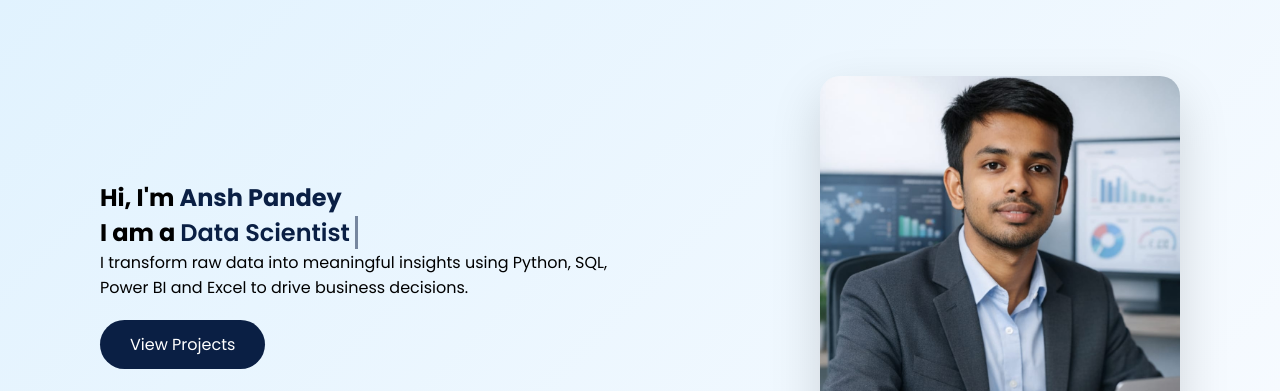
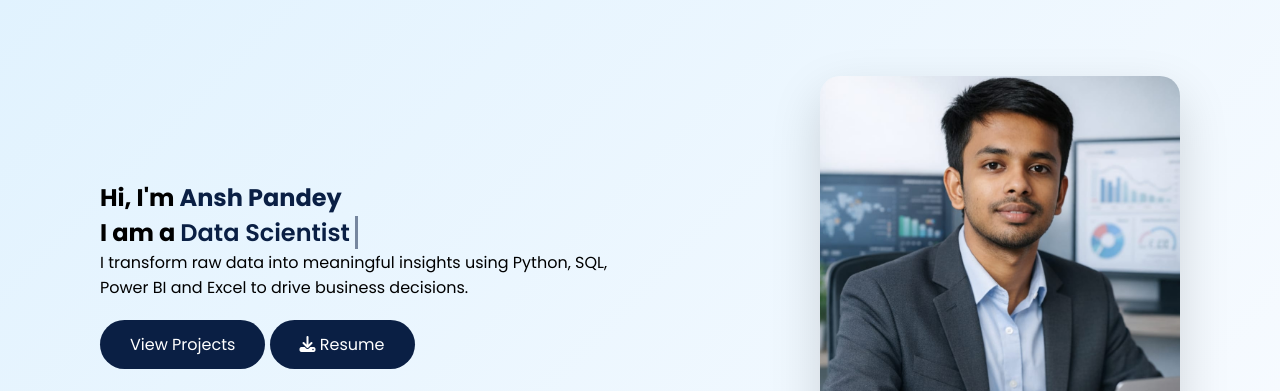
Before and after one commit to Ansh-Pandey71/Data_Analyst-Portfolio, a plain HTML site: page index.html in a window 1280 px wide. Shown: the part 74-465 px from the top of the page. Drawn offline with Linux system fonts and the light colour scheme.

Commit message:
Update index.html

```diff
--- a/index.html
+++ b/index.html
@@ -49,7 +49,13 @@
             <h1>Hi, I'm <span>Ansh Pandey</span></h1>
             <h2>I am a <span class="typing"></span></h2>
             <p>I transform raw data into meaningful insights using Python, SQL, Power BI and Excel to drive business decisions.</p>
-            <a href="#projects" class="btn">View Projects</a>
+            <!-- CHANGE 1: Added Resume download button next to View Projects -->
+            <div class="hero-btns">
+                <a href="#projects" class="btn">View Projects</a>
+                <a href="resume.pdf" class="btn btn-resume" download>
+                    <i class="fas fa-download"></i> Resume
+                </a>
+            </div>
             <div class="social-icons">
                 <a href="https://github.com/ansh-pandey71" target="_blank" rel="noopener noreferrer"><i class="fab fa-github"></i></a>
                 <a href="https://www.linkedin.com/in/ansh-pandey" target="_blank" rel="noopener noreferrer"><i class="fab fa-linkedin"></i></a>
@@ -262,7 +268,7 @@
 
     <div class="projects-container">
 
-        <!-- Project 1 — UPDATE href values with your real GitHub repo links -->
+        <!-- Project 1 -->
         <div class="project-card" data-tilt>
             <div class="card-inner">
                 <div class="card-shine"></div>
@@ -319,7 +325,6 @@
                     <p class="project-desc">Employee attrition analysis with deep EDA, predictive patterns & actionable business insights.</p>
                     <div class="tech-stack">
                         <span class="tech-pill">Excel</span>
-
                     </div>
                     <div class="card-actions">
                         <a href="https://github.com/ansh-pandey71/hr-analytics" target="_blank" rel="noopener noreferrer" class="action-btn action-github">
@@ -347,13 +352,11 @@
                 <div class="project-content">
                     <div class="project-tags">
                         <span class="tag tag-cyan"><i class="fas fa-search"></i>MYSQL</span>
-
                     </div>
                     <h3 class="project-title">E-Commerce Sales Analysis</h3>
                     <p class="project-desc">In-depth dataset analysis with top trend & data-driven trend discovery.</p>
                     <div class="tech-stack">
                         <span class="tech-pill">MYSQL</span>
-
                     </div>
                     <div class="card-actions">
                         <a href="https://github.com/ansh-pandey71/eda-analysis" target="_blank" rel="noopener noreferrer" class="action-btn action-github">
@@ -401,6 +404,7 @@
 </section>
 
 <!-- CONTACT -->
+<!-- CHANGE 2: Removed extra top padding via CSS fix -->
 <section id="contact" class="contact section reveal scroll-animate">
     <h2 class="section-title">Get In Touch</h2>
 
```
